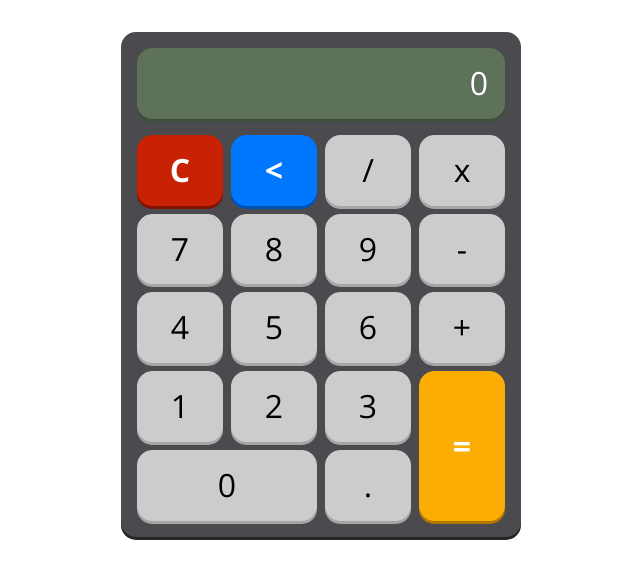
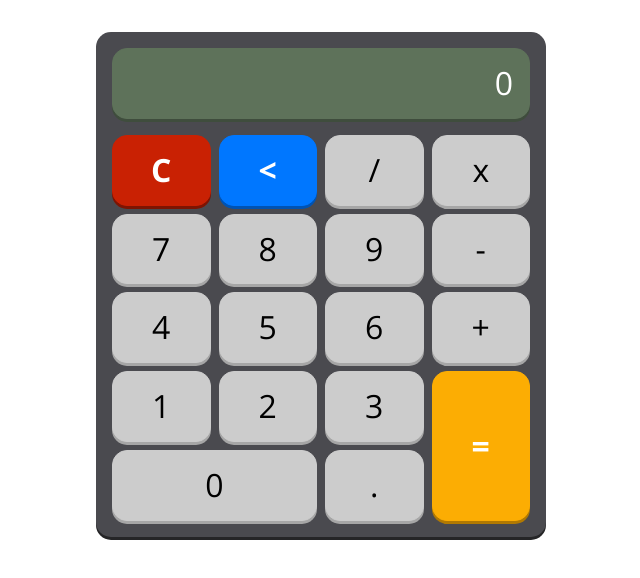
Before and after one commit to DawidBal/Calculator, a plain HTML site: page index.html in a window 1280 px wide. Shown: the whole page, without its empty margins (319-959 px from the left). Drawn offline with nearby package versions, Linux system fonts and the light colour scheme.

Commit message:
Add min function for calculator width

```diff
--- a/css/style.css
+++ b/css/style.css
@@ -54,7 +54,7 @@ body {
 }
 
 .calculator {
-  width: 25rem;
+  width: min(95%, 28.125rem);
   background: var(--grey);
   border-radius: 15px;
   box-shadow: 0 3px 0 var(--greyshadow);
```
